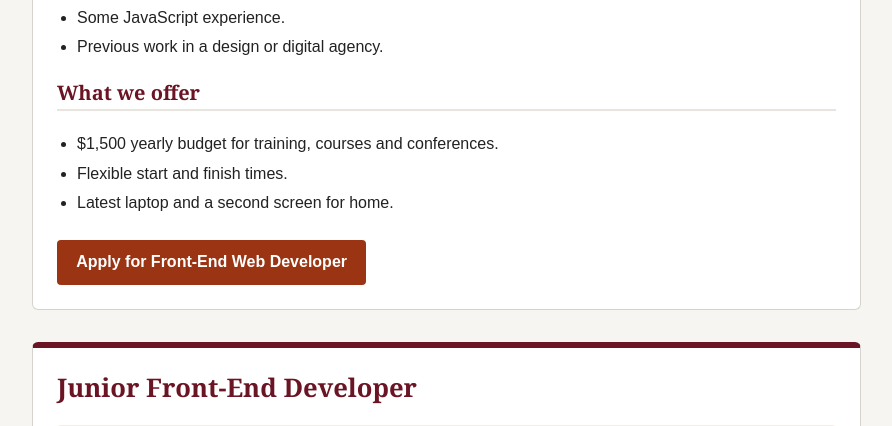
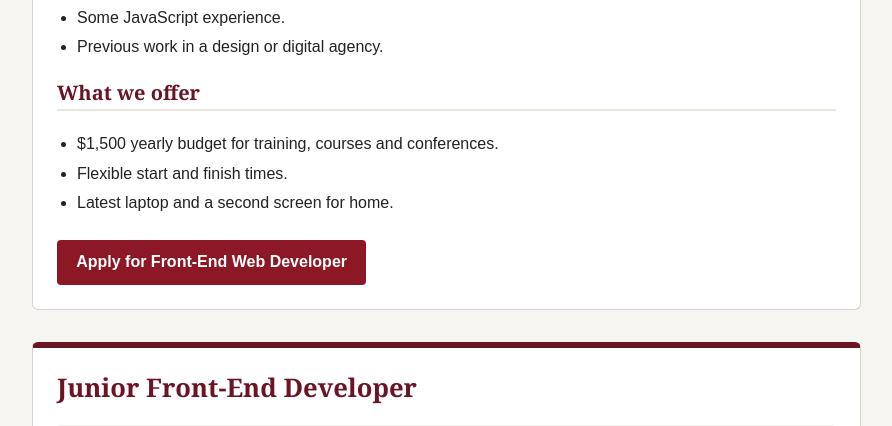
Before and after one commit to 106911603/project_part2_10026, a PHP site: page /jobs.html in a window 1280 px wide, with the pointer over the restyled element. Shown: the part 1539-1965 px from the top of the page, without its empty margins (32-924 px from the left). Run offline with PHP 8.4, Linux system fonts and the light colour scheme.

Commit message:
color change

```diff
--- a/styles/styles.css
+++ b/styles/styles.css
@@ -440,7 +440,9 @@ abbr[title] {
 
 .apply-link a:hover {
     color: #ffffff;
-    background-color: #9a3412;
+    background-color: #8c1826;
+}
+
 }
 
 
```
